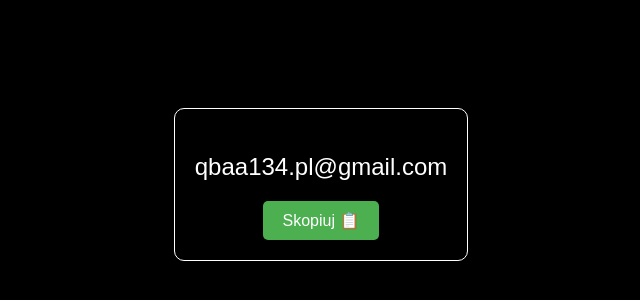
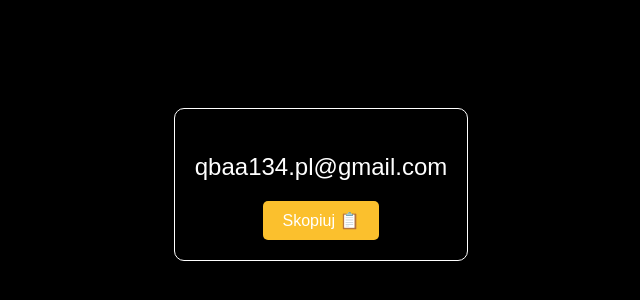
Before and after one commit to Qbaa134/Kopiowanie-mojego-e-maila, a plain HTML site: page index.html in a window 1280 px wide. Shown: the part 216-516 px from the top of the page, without its empty margins (319-959 px from the left). Drawn offline with Linux system fonts and the light colour scheme.

Commit message:
Update index.html

```diff
--- a/index.html
+++ b/index.html
@@ -27,7 +27,7 @@
         }
         #copyButton {
             padding: 10px 20px;
-            background-color: #4CAF50;
+            background-color: #FBC02D;
             color: white;
             border: none;
             border-radius: 5px;
```
